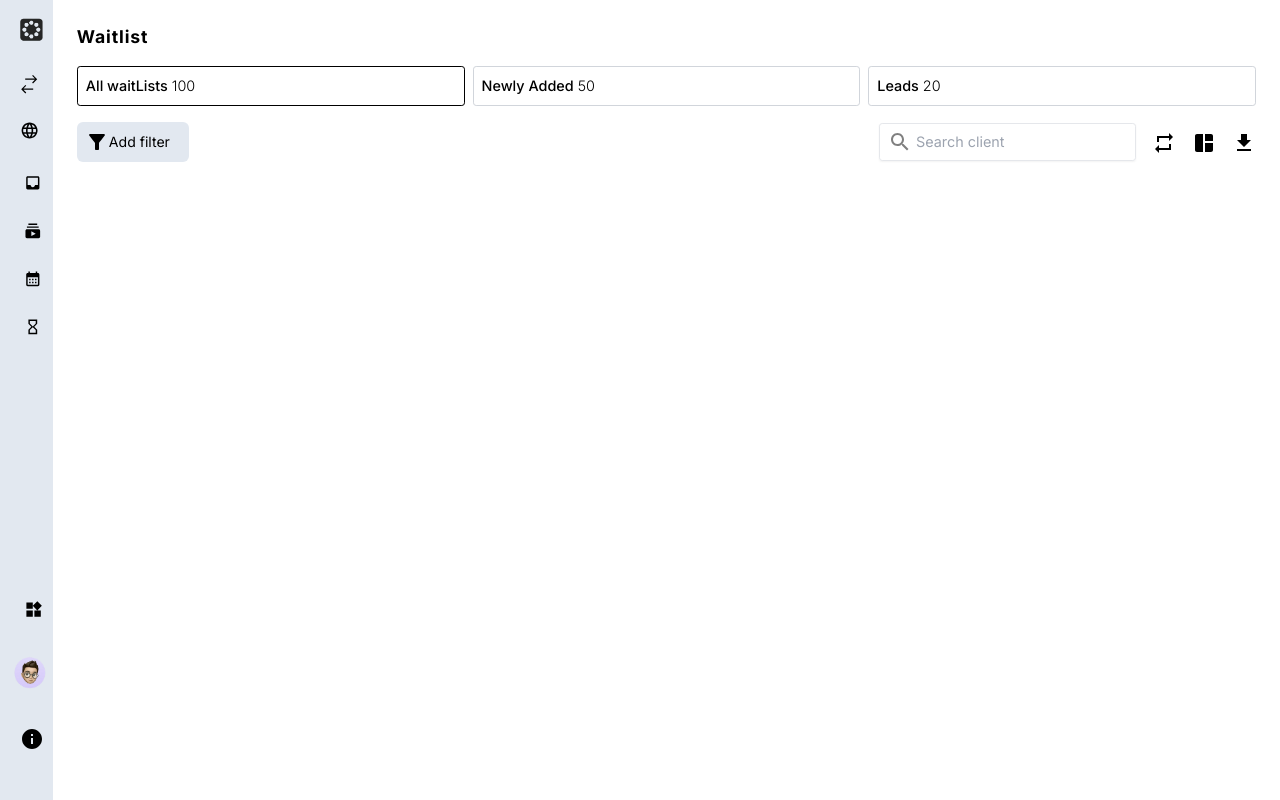
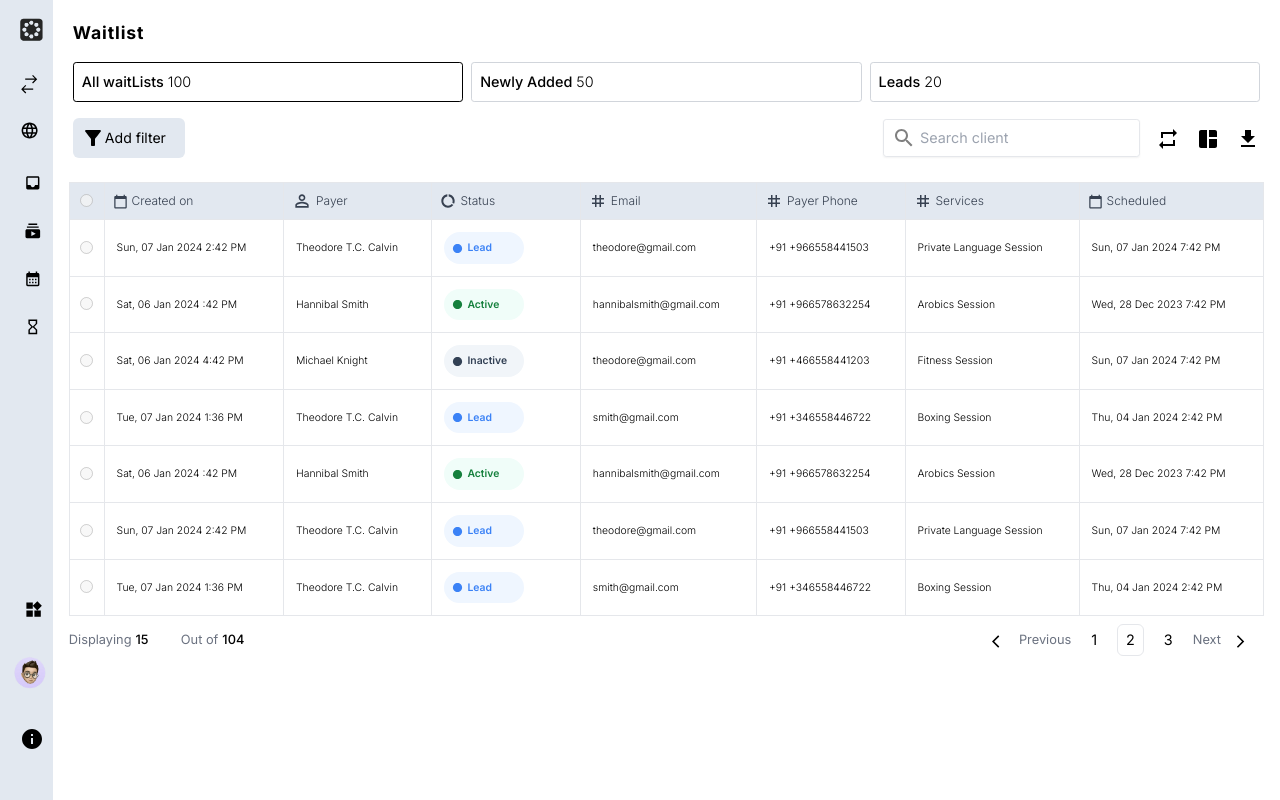
Before and after one commit to Labeebct/OMNIFY-NEXT-JS, a Next.js app: page / in a window 1280 px wide. Built offline with nearby package versions, Linux system fonts and the light colour scheme.

Commit message:
completed table footer

```diff
--- a/app/components/Header.jsx
+++ b/app/components/Header.jsx
@@ -7,7 +7,7 @@ import FileDownloadIcon from '@mui/icons-material/FileDownload';
 
 const Header = () => {
   return (
-    <div className="w-full p-6">
+    <div className="w-full p-5 pb-2">
       <h3 className="font-bold tracking-wider text-[1.1rem]">Waitlist</h3>
 
       {/* DASH IFO */}
--- a/app/components/Table.jsx
+++ b/app/components/Table.jsx
@@ -0,0 +1,94 @@
+import React from "react";
+import DataStatus from "./dataStatus";
+import CalendarTodayIcon from "@mui/icons-material/CalendarToday";
+import PersonOutlineIcon from "@mui/icons-material/PersonOutline";
+import DataUsageIcon from "@mui/icons-material/DataUsage";
+import TagIcon from "@mui/icons-material/Tag";
+
+const Table = ({ tableData }) => {
+  return (
+    <table className="w-full h-auto border">
+      <thead>
+        <tr>
+          <th className="bg-slate-200 px-2">
+            <input type="radio" disabled />
+          </th>
+          <th className="font-light whitespace-nowrap min-w-[8rem] h-auto text-gray-700 bg-slate-200 text-[.75rem] p-2 border">
+            <div className="flex items-center space-x-1">
+              <CalendarTodayIcon sx={{ fontSize: "15px" }} />
+              <span>Created on</span>
+            </div>
+          </th>
+          <th className="font-light whitespace-nowrap min-w-[8rem] h-auto text-gray-700 bg-slate-200 text-[.75rem] p-2 border">
+            <div className="flex items-center space-x-1">
+              <PersonOutlineIcon sx={{ fontSize: "20px" }} />
+              <span>Payer</span>
+            </div>
+          </th>
+          <th className="font-light whitespace-nowrap min-w-[8rem] h-auto text-gray-700 bg-slate-200 text-[.75rem] p-2 border">
+            <div className="flex items-center space-x-1">
+              <DataUsageIcon sx={{ fontSize: "16px" }} />
+              <span>Status</span>
+            </div>
+          </th>
+          <th className="font-light whitespace-nowrap min-w-[8rem] h-auto text-gray-700 bg-slate-200 text-[.75rem] p-2 border">
+            <div className="flex items-center space-x-1">
+              <TagIcon sx={{ fontSize: "18px" }} />
+              <span>Email</span>
+            </div>
+          </th>
+          <th className="font-light whitespace-nowrap min-w-[8rem] h-auto text-gray-700 bg-slate-200 text-[.75rem] p-2 border">
+            <div className="flex items-center space-x-1">
+              <TagIcon sx={{ fontSize: "18px" }} />
+              <span> Payer Phone</span>
+            </div>
+          </th>
+          <th className="font-light whitespace-nowrap min-w-[8rem] h-auto text-gray-700 bg-slate-200 text-[.75rem] p-2 border">
+            <div className="flex items-center space-x-1">
+              <TagIcon sx={{ fontSize: "18px" }} />
+              <span>Services</span>
+            </div>
+          </th>
+          <th className="font-light whitespace-nowrap min-w-[8rem] h-auto text-gray-700 bg-slate-200 text-[.75rem] p-2 border">
+            <div className="flex items-center space-x-1">
+              <CalendarTodayIcon sx={{ fontSize: "15px" }} />
+              <span>Scheduled</span>
+            </div>
+          </th>
+        </tr>
+      </thead>
+      <tbody>
+        {tableData.map((data, index) => (
+          <tr key={index} className="border">
+            <th>
+              <input type="radio" disabled />
+            </th>
+            <td className="font-light text-[.65rem] p-3 border">
+              {data.createOn}
+            </td>
+            <td className="font-light text-[.65rem] p-3 border">
+              {data.payer}
+            </td>
+            <td className="font-light text-[.65rem] p-3 border">
+              <DataStatus status={data.status} />
+            </td>
+            <td className="font-light text-[.65rem] p-3 border">
+              {data.email}
+            </td>
+            <td className="font-light text-[.65rem] p-3 border">
+              {data.payerPhone}
+            </td>
+            <td className="font-light text-[.65rem] p-3 border">
+              {data.services}
+            </td>
+            <td className="font-light text-[.65rem] p-3 border">
+              {data.Scheduled}
+            </td>
+          </tr>
+        ))}
+      </tbody>
+    </table>
+  );
+};
+
+export default Table;
--- /dev/null
+++ b/app/components/TableFooter.jsx
@@ -0,0 +1,39 @@
+import React from "react";
+import ArrowBackIosIcon from "@mui/icons-material/ArrowBackIos";
+import ArrowForwardIosIcon from "@mui/icons-material/ArrowForwardIos";
+
+const TableFooter = () => {
+  return (
+    <div className="flex justify-between mt-2">
+      {/* FOOTER LEFT */}
+      <div className="flex flex-wrap gap-3">
+        <div className="flex items-center gap-1 min-w-[100px]">
+          <h4 className="text-gray-500 text-[.8rem]">Displaying</h4>{" "}
+          <span className="font-medium text-[.8rem]">15</span>
+        </div>
+        <div className="flex items-center gap-1 min-w-[100px]">
+          <h4 className="text-gray-500 text-[.8rem]">Out of</h4>{" "}
+          <span className="font-medium text-[.8rem]">104</span>
+        </div>
+      </div>
+      {/* FOOTER RIGHT */}
+      <div className="flex px-4 items-center gap-3">
+        <button className="cursor-pointer active:scale-[.9] duration-200 ease-in-out">
+          <ArrowBackIosIcon sx={{ fontSize: "15px" }} />
+        </button>
+        <h4 className="text-[.8rem] text-gray-500">Previous</h4>
+        <span className="text-[.9rem] cursor-pointer p-1 px-2">1</span>
+        <span className="p-1 px-2 text-[.9rem] cursor-pointer border rounded-md">
+          2
+        </span>
+        <span className="text-[.9rem] cursor-pointer p-1 px-2">3</span>
+        <h4 className="text-[.8rem] text-gray-500">Next</h4>
+        <button className="cursor-pointer active:scale-[.9] duration-200 ease-in-out">
+          <ArrowForwardIosIcon sx={{ fontSize: "15px" }} />
+        </button>
+      </div>
+    </div>
+  );
+};
+
+export default TableFooter;
--- /dev/null
+++ b/app/components/dataStatus.jsx
@@ -0,0 +1,43 @@
+import React from "react";
+import CircleIcon from "@mui/icons-material/Circle";
+
+const DataStatus = ({ status }) => {
+  const statusBg = () => {
+    switch (status) {
+      case "Active":
+        return "bg-[#f0fdf9]";
+      case "Inactive":
+        return "bg-[#f1f5f9]";
+      case "Lead":
+        return "bg-[#eff6ff]";
+      default:
+        return "bg-[black]";
+    }
+  };
+
+  const statusColor = () => {
+    switch (status) {
+      case "Active":
+        return "#15803d";
+      case "Inactive":
+        return "#334155";
+      case "Lead":
+        return "#3b82f6";
+      default:
+        return "black";
+    }
+  };
+
+  return (
+    <div
+      className={`${statusBg()} p-2 rounded-2xl w-20 flex items-center gap-1 font-semibold`}
+    >
+      <span>
+        <CircleIcon sx={{ fontSize: "11px", color: statusColor() }} />
+      </span>
+      <h3 style={{ color: statusColor() }}>{status}</h3>
+    </div>
+  );
+};
+
+export default DataStatus;
--- a/app/pages/_dashboard/DashBoard.jsx
+++ b/app/pages/_dashboard/DashBoard.jsx
@@ -1,15 +1,87 @@
 import Header from "@/app/components/Header";
 import SideBar from "@/app/components/SideBar";
 import Table from "@/app/components/Table";
+import TableFooter from "@/app/components/TableFooter";
 
 const DashBoard = () => {
+  const tableData = [
+    {
+      createOn: "Sun, 07 Jan 2024 2:42 PM",
+      payer: "Theodore T.C. Calvin",
+      status: "Lead",
+      email: "theodore@gmail.com",
+      payerPhone: "+91 +966558441503",
+      services: "Private Language Session",
+      Scheduled: "Sun, 07 Jan 2024 7:42 PM",
+    },
+    {
+      createOn: "Sat, 06 Jan 2024 :42 PM",
+      payer: "Hannibal Smith",
+      status: "Active",
+      email: "hannibalsmith@gmail.com",
+      payerPhone: "+91 +966578632254",
+      services: "Arobics Session",
+      Scheduled: "Wed, 28 Dec 2023 7:42 PM",
+    },
+    {
+      createOn: "Sat, 06 Jan 2024 4:42 PM",
+      payer: "Michael Knight",
+      status: "Inactive",
+      email: "theodore@gmail.com",
+      payerPhone: "+91 +466558441203",
+      services: "Fitness Session",
+      Scheduled: "Sun, 07 Jan 2024 7:42 PM",
+    },
+    {
+      createOn: "Tue, 07 Jan 2024 1:36 PM",
+      payer: "Theodore T.C. Calvin",
+      status: "Lead",
+      email: "smith@gmail.com",
+      payerPhone: "+91 +346558446722",
+      services: "Boxing Session",
+      Scheduled: "Thu, 04 Jan 2024 2:42 PM",
+    },
+    {
+      createOn: "Sat, 06 Jan 2024 :42 PM",
+      payer: "Hannibal Smith",
+      status: "Active",
+      email: "hannibalsmith@gmail.com",
+      payerPhone: "+91 +966578632254",
+      services: "Arobics Session",
+      Scheduled: "Wed, 28 Dec 2023 7:42 PM",
+    },
+    {
+      createOn: "Sun, 07 Jan 2024 2:42 PM",
+      payer: "Theodore T.C. Calvin",
+      status: "Lead",
+      email: "theodore@gmail.com",
+      payerPhone: "+91 +966558441503",
+      services: "Private Language Session",
+      Scheduled: "Sun, 07 Jan 2024 7:42 PM",
+    },
+    {
+      createOn: "Tue, 07 Jan 2024 1:36 PM",
+      payer: "Theodore T.C. Calvin",
+      status: "Lead",
+      email: "smith@gmail.com",
+      payerPhone: "+91 +346558446722",
+      services: "Boxing Session",
+      Scheduled: "Thu, 04 Jan 2024 2:42 PM",
+    },
+  ];
+
   return (
     <>
       <div className="h-screen w-full flex">
         <SideBar />
-        <div className="h-auto w-[calc(100vw-3.3rem)]  overflow-hidden">
+        <div className="h-auto w-[calc(100vw-3.3rem)] overflow-y-auto">
           <Header />
-
+          <div className="w-full p-4 h-auto">
+            <div className="w-full h-auto  overflow-x-auto">
+              <Table tableData={tableData} />
+            </div>
+              <TableFooter />
+          </div>
         </div>
       </div>
     </>
```
